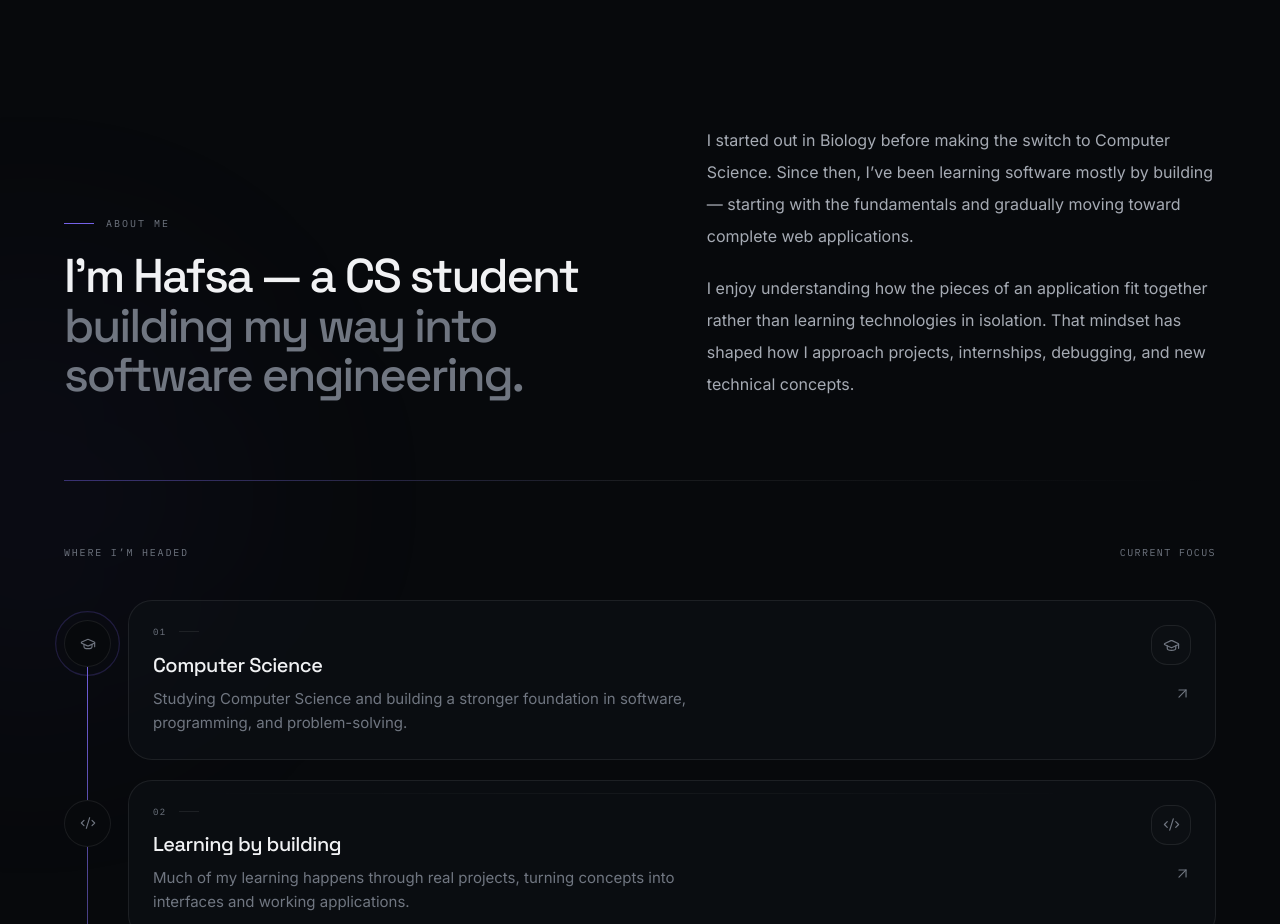
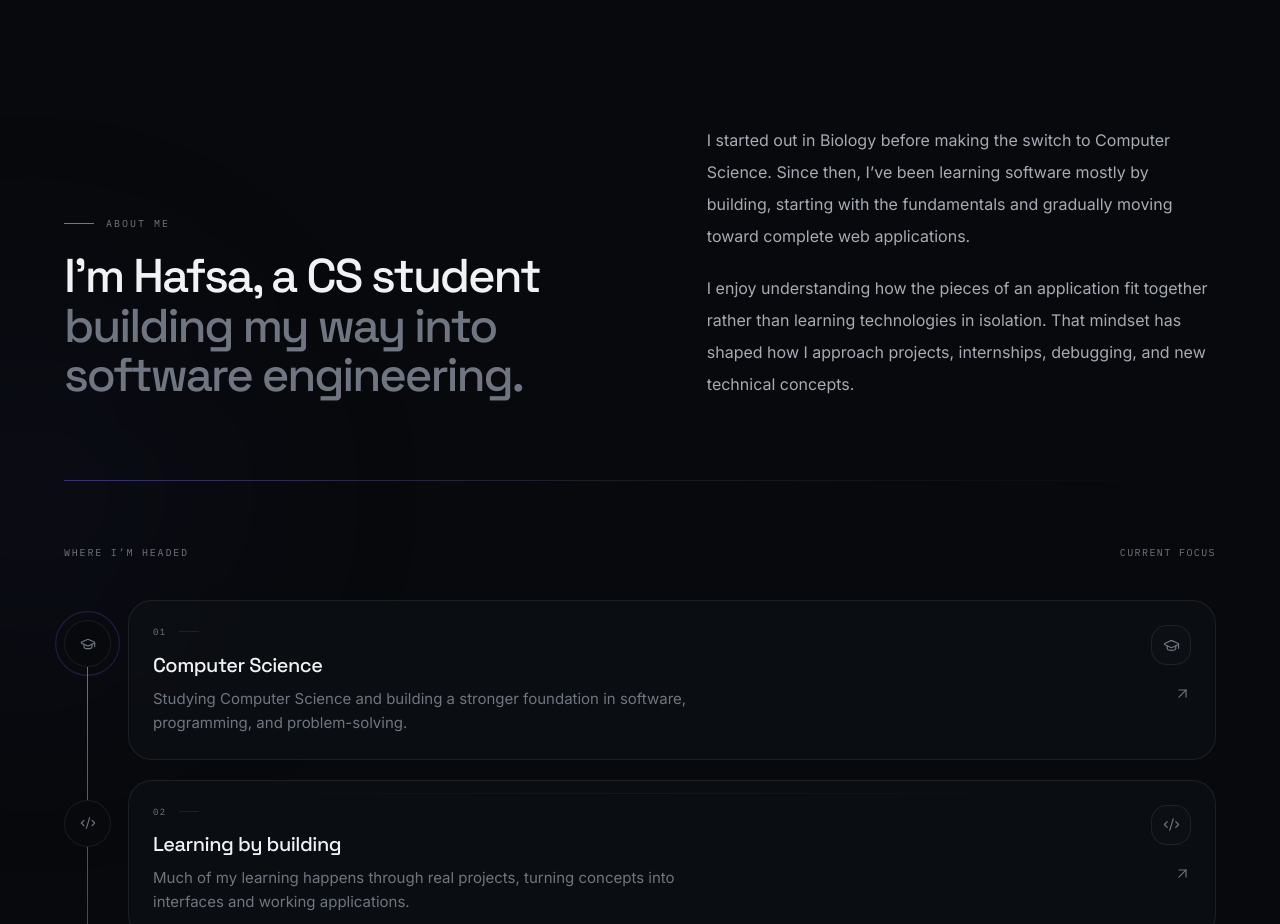
Before and after one commit to HAFSA-SHAHID-28/hafsa-portfolio, a React (Vite) app: page / in a window 1280 px wide. Shown: the part 820-1744 px from the top of the page. Built offline with nearby package versions, Linux system fonts and the light colour scheme.

Commit message:
fix bugs

```diff
--- a/src/components/about/About.jsx
+++ b/src/components/about/About.jsx
@@ -214,7 +214,7 @@ const About = () => {
                 text-text
               "
             >
-              I’m Hafsa — a CS student
+              I’m Hafsa, a CS student
               <span className="text-text-muted">
                 {" "}
                 building my way into software engineering.
@@ -257,7 +257,7 @@ const About = () => {
             >
               I started out in Biology before making the switch to
               Computer Science. Since then, I’ve been learning software
-              mostly by building — starting with the fundamentals and
+              mostly by building, starting with the fundamentals and
               gradually moving toward complete web applications.
             </p>
 
```
